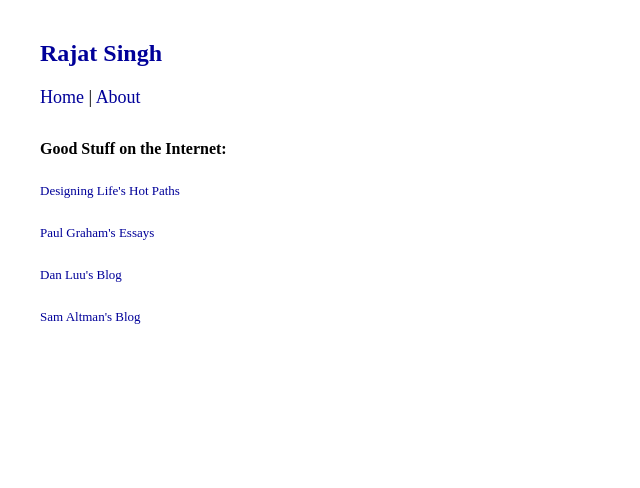
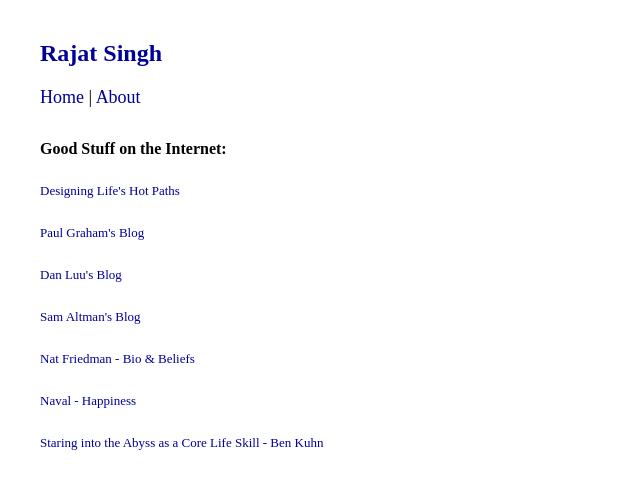
Before and after one commit to rajatoss/meaning, a plain HTML site: page links.html in a window 1280 px wide. Shown: the whole page, without its empty margins (0-640 px from the left). Drawn offline with Linux system fonts and the light colour scheme.

Commit message:
new links

```diff
--- a/links.html
+++ b/links.html
@@ -40,9 +40,12 @@
                     -->
 
                     <a href="https://medium.com/@numpie/designing-lifes-hot-paths-208dbd29ea35">Designing Life's Hot Paths</a><br><br>
-                    <a href="https://paulgraham.com">Paul Graham's Essays</a><br><br>
+                    <a href="https://paulgraham.com">Paul Graham's Blog</a><br><br>
                     <a href="https://danluu.com">Dan Luu's Blog</a><br><br>
                     <a href="https://blog.samaltman.com/archive">Sam Altman's Blog</a><br><br>
+                    <a href="https://nat.org/">Nat Friedman - Bio & Beliefs</a><br><br>
+                    <a href="https://nav.al/happiness">Naval - Happiness</a><br><br>
+                    <a href="https://www.benkuhn.net/abyss/">Staring into the Abyss as a Core Life Skill - Ben Kuhn</a><br><br>
                 </font>
             </td>
         </tr>
```
